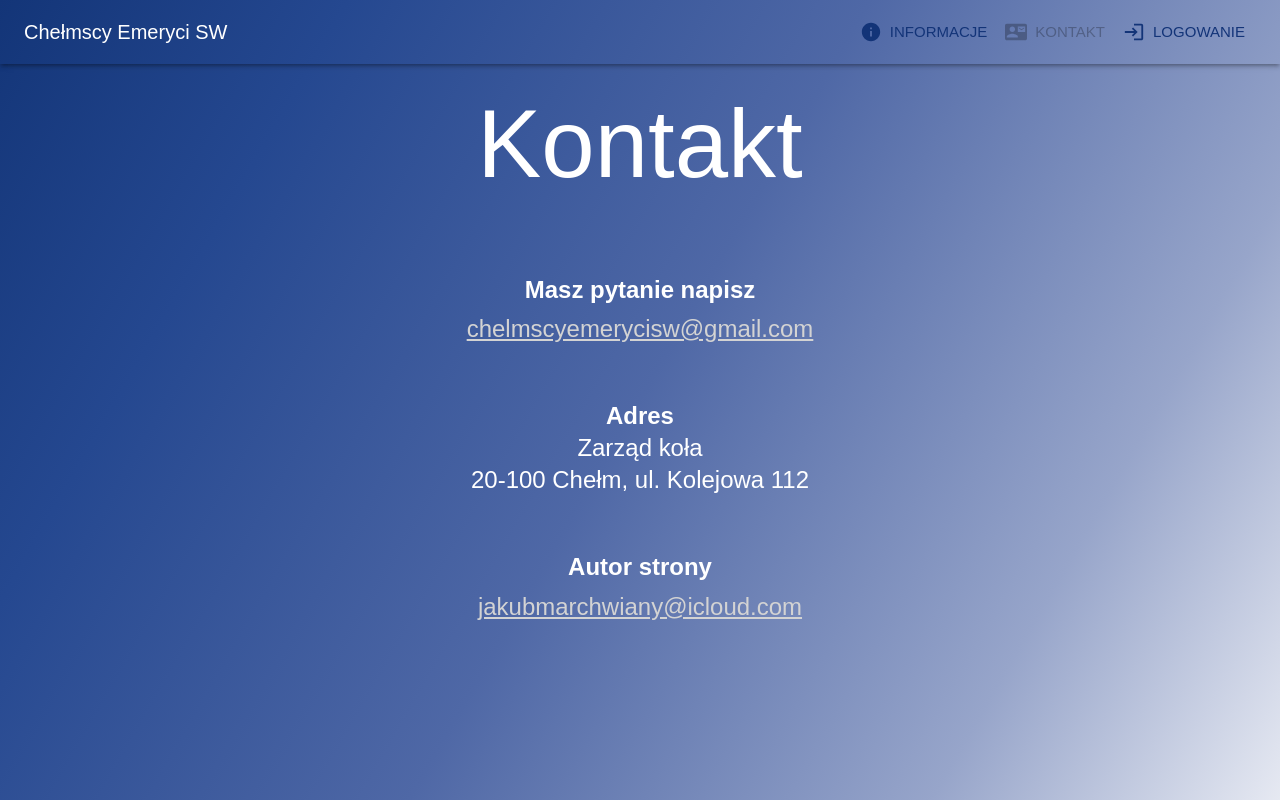
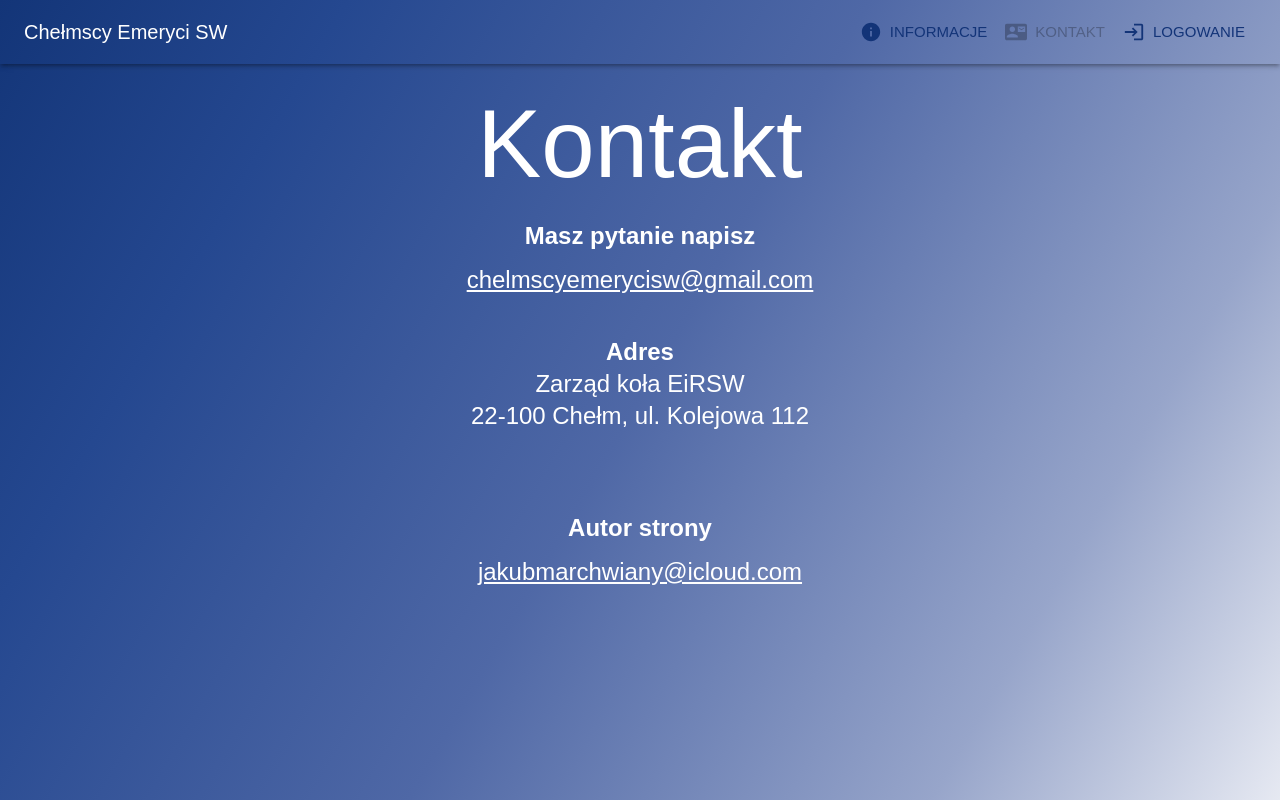
Before and after one commit to jakubmarchwiany/retirees-client, a Next.js app: page /contact in a window 1280 px wide. Built offline with nearby package versions, Linux system fonts and the light colour scheme; no server answers.

Commit message:
fix: wrong address and improve style (margins)

```diff
--- a/src/app/contact/page.tsx
+++ b/src/app/contact/page.tsx
@@ -1,38 +1,31 @@
-import { Box, Container, Typography } from "@mui/material";
+import { Box, Container, Stack, Typography } from "@mui/material";
 
 export default function ContactPage(): JSX.Element {
 	return (
-		<Container
-			component="main"
-			sx={{
-				px: { xs: 5, sm: 30, md: 15, lg: 30, xl: 40 }
-			}}
-		>
-			<Box textAlign="center">
+		<Stack textAlign="center">
 			<Typography variant="h1">Kontakt</Typography>
-				<Typography mt="10%" variant="h5">
+			<Typography mt="2.5vh" variant="h5">
 				<b>Masz pytanie napisz</b>
 			</Typography>
 
-				<Typography mt="1%" variant="h5">
-					<a href="mailto:name@email.com" style={{ color: "lightgray" }}>
+			<Typography mt={1.5} variant="h5">
+				<a href="mailto:chelmscyemerycisw@gmail.com" style={{ color: "white" }}>
 					chelmscyemerycisw@gmail.com
 				</a>
 			</Typography>
-				<Typography mt="7.5%" variant="h5">
+			<Typography mt="5vh" variant="h5">
 				<b>Adres</b> <br />
-					Zarząd koła
-					<br /> 20-100 Chełm, ul. Kolejowa 112
+				Zarząd koła EiRSW
+				<br /> 22-100 Chełm, ul. Kolejowa 112
 			</Typography>
-				<Typography mt="7.5%" variant="h5">
+			<Typography mt="10vh" variant="h5">
 				<b>Autor strony</b>
 			</Typography>
-				<Typography mt="1%" variant="h5">
-					<a href="mailto:name@email.com" style={{ color: "lightgray" }}>
+			<Typography mt={1.5} variant="h5">
+				<a href="mailto:jakubmarchwiany@icloud.com" style={{ color: "white" }}>
 					jakubmarchwiany@icloud.com
 				</a>
 			</Typography>
-			</Box>
-		</Container>
+		</Stack>
 	);
 }
```
Lines whose indentation alone changed are shown as unchanged.
